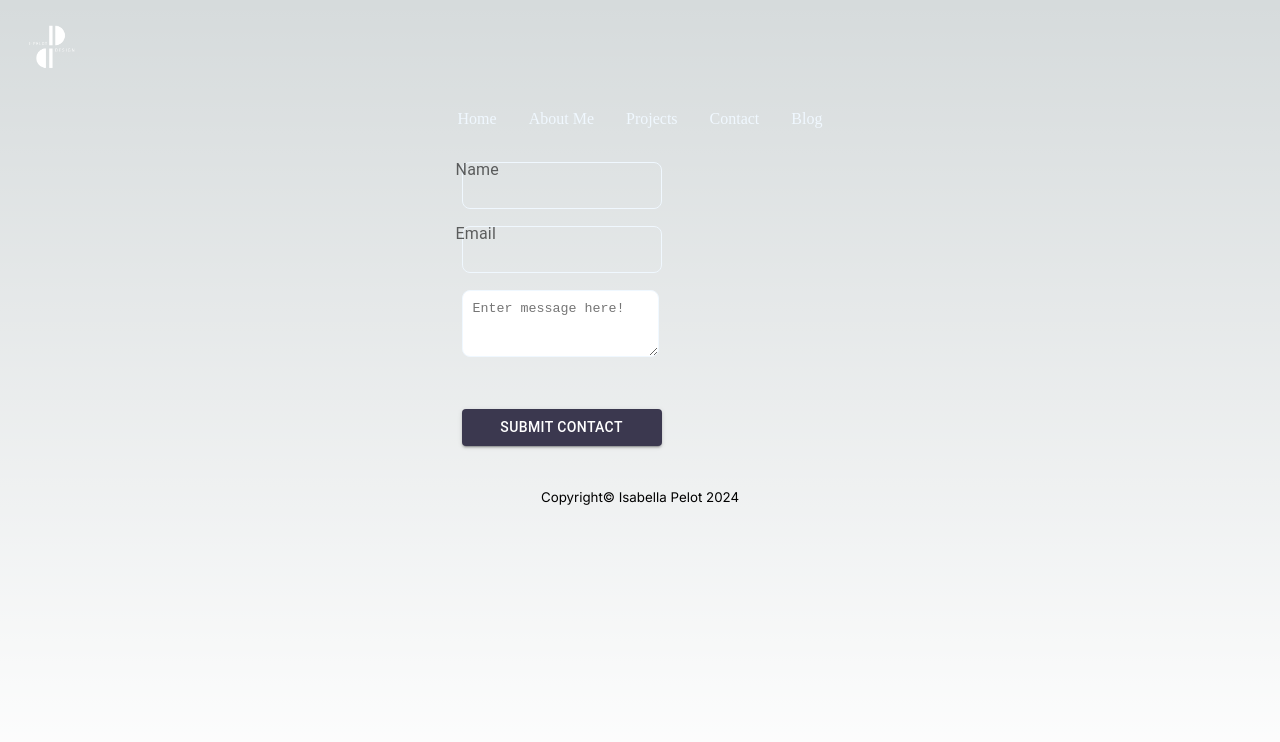
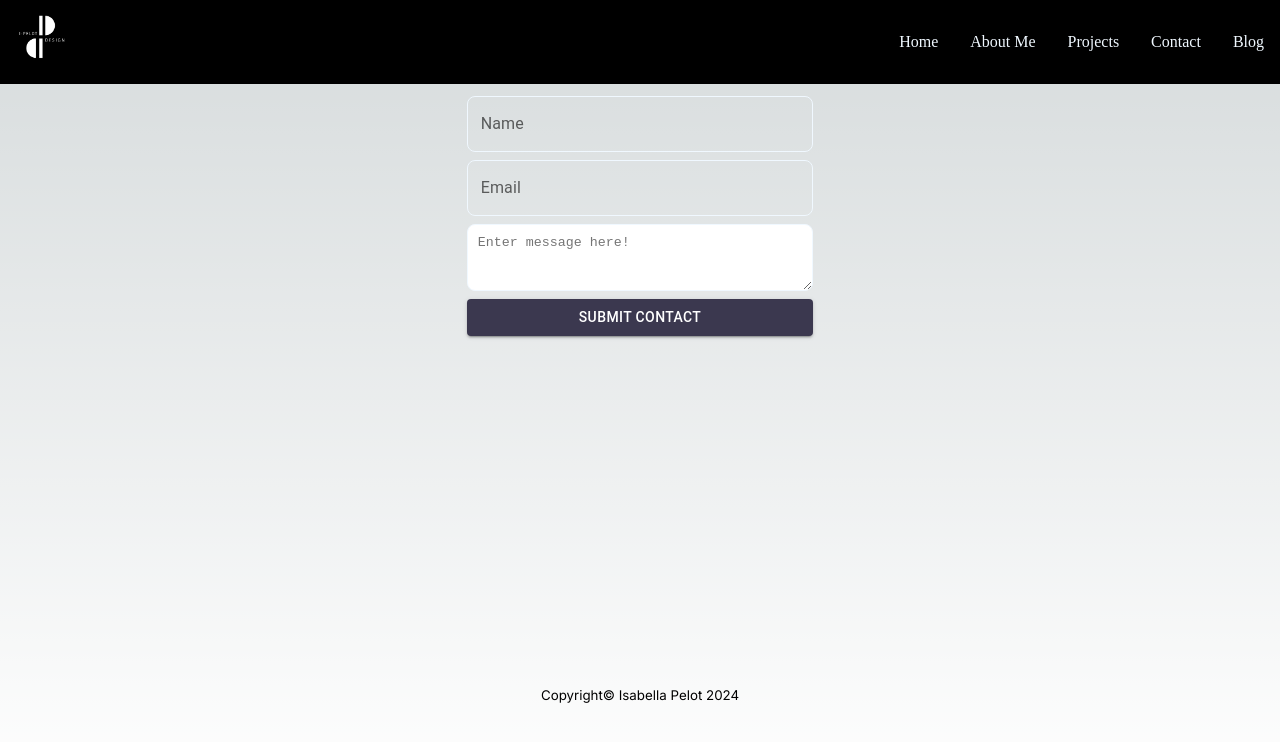
Before and after one commit to blacklodgebrain/portfolio-js, a Next.js app: page /contact in a window 1280 px wide. Shown: the top 742 px of the page. Built offline with nearby package versions, Linux system fonts and the light colour scheme.

Commit message:
Fix some issues.

```diff
--- a/src/app/about/page.tsx
+++ b/src/app/about/page.tsx
@@ -34,7 +34,7 @@ export default function About() {
             Currently, I&#39;m enrolled in North Idaho College&#39;s graphic design program, where I&#39;m eager to expand my knowledge and skills in the field. To me, design is more than just a profession—it&#39;s a creative journey that I&#39;m excited to explore further.
         </p>
 
-        <div className={styles.roundedBox}>
+        <div className={styles.frontImage}>
             <Image src={Isabella} alt="Photograph of me." className={styles.me} />
         </div>
 
--- a/src/app/contact/components/ContactForm.tsx
+++ b/src/app/contact/components/ContactForm.tsx
@@ -26,7 +26,7 @@ const ContactForm = () => {
     }
 
     return (
-        <div>
+        <>
             {submission?.status ? (
                 <Alert variant="filled" severity={submission.status}>
                     {submission.message}
@@ -34,48 +34,54 @@ const ContactForm = () => {
             ) : null}
 
             <form className={styles.contactForm} action={handleSubmit}>
-            <Box sx={{pb: {xs: 1, md: 1}}}>
+                <StyledFormControl sx={{pb: {xs: 1, md: 1} }} >
                     <StyledTextField name="name" id="name-basic" label="Name" variant="outlined" type="text" />
-                </Box>
-                <Box sx={{pb: {xs: 1, md: 1}}}>
+                </StyledFormControl>
+                <StyledFormControl sx={{pb: {xs: 1, md: 1}}}>
                     <StyledTextField name="email" id="email-basic" label="Email" variant="outlined" type="email" />
-                </Box>
-                <Box sx={{pb: {xs: 1, md: 1}}}>
+                </StyledFormControl>
+                <StyledFormControl sx={{pb: {xs: 1, md: 1}}}>
                     <StyledTextArea name="message" id="message" placeholder="Enter message here!" minRows={3} />
-                </Box>
-                <StyledButton type="submit" variant="contained" color="secondary">Submit contact</StyledButton>
+                </StyledFormControl>
+                <StyledFormControl sx={{pb: {xs: 1, md: 1}}}>
+                    <StyledButton type="submit" variant="contained" color="secondary">Submit contact</StyledButton>
+                </StyledFormControl>
             </form>
-        </div>
+        </>
     )
 }
 
 export default ContactForm;
 
+const StyledFormControl = styled(Box)`
+    display: flex;
+    justify-content: center;
+    align-items: center;
+`
+
 const StyledTextField = styled(TextField)`
+    width: 100%;
     fieldset {
         flex-direction: column;
         align-items: center;
-        margin: 20px;
         padding: 20px;
         border-color: aliceblue;
         border-radius: 8px;
-        width: 200px;
         color: aliceblue;
+        width: 100%;
     }
 `
 
 const StyledTextArea = styled (TextareaAutosize)`
-    padding: 20px;
-    margin: 20px;
     border-color: aliceblue;
     border-radius: 8px;
     color: aliceblue;
     padding: 10px;
+    width: 100%;
 `
 
 const StyledButton = styled(Button) `
     align-items: center;
     background-color: #3b384f;
-    width: 200px;
-    margin: 20px;
+    width: 100%;
 `
--- a/src/app/contact/page.tsx
+++ b/src/app/contact/page.tsx
@@ -3,17 +3,20 @@ import styles from "../page.module.css";
 import Logo from "./assets/i_p_logo_white.png";
 import Header from "@/components/global/Header";
 import ContactForm from "./components/ContactForm";
+import { Container, Grid } from "@mui/material";
 
 export default function Home() {
   return (
     <main className={styles.main}>
-      <div className={styles.box}>
-        <Header />
-
-        <ContactForm />
-
-        <footer className={styles.footer}><small>Copyright© Isabella Pelot 2024</small></footer>
-      </div>
+       <Header />
+      <Container maxWidth={"xl"}>
+        <Grid container justifyContent={"center"} alignItems={"center"}>
+          <Grid item xs={12} md={4}>
+            <ContactForm />
+          </Grid>
+        </Grid>
+      </Container>
+      <footer className={styles.footer}><small>Copyright© Isabella Pelot 2024</small></footer>
     </main>
   );
 }
--- a/src/app/page.module.css
+++ b/src/app/page.module.css
@@ -396,10 +396,17 @@
   margin-top: 20px;
 }
 
+.frontImage {
+  width: 500px;
+  height: 500px;
+  position: relative;
+}
+
+.frontImage img {
+  object-fit: contain;
+}
+
 .logoContainer {
-  position: absolute;
-  top: 10px;
-  left: 10px;
   z-index: 999;
 }
 
--- a/src/components/global/Header.tsx
+++ b/src/components/global/Header.tsx
@@ -1,10 +1,13 @@
+"use client";
+
 import Image from "next/image";
 import Logo from "../../app/assets/i_p_logo_white.png";
 import styles from "../../app/page.module.css";
+import { Box, styled } from "@mui/material";
 
 const Header = () => {
     return (
-        <>
+        <Navbar>
           <div className={styles.logoContainer}>
             <Image
               src={Logo}
@@ -24,8 +27,22 @@ const Header = () => {
               <i className="fa fa-bars"></i>
             </a>
           </div>
-        </>
+        </Navbar>
     );
 }
 
 export default Header;
+
+
+const Navbar = styled(Box)`
+  width: 100%;
+  display: flex;
+  flex-direction: row;
+  justify-content: space-between;
+  align-items: center;
+  position: fixed;
+  top: 0;
+  left: 0;
+  right: 0;
+  background-color: black;
+`
```
Also changed, not shown: src/app/page.tsx (+2 -5 lines). Lines whose indentation alone changed are shown as unchanged.
